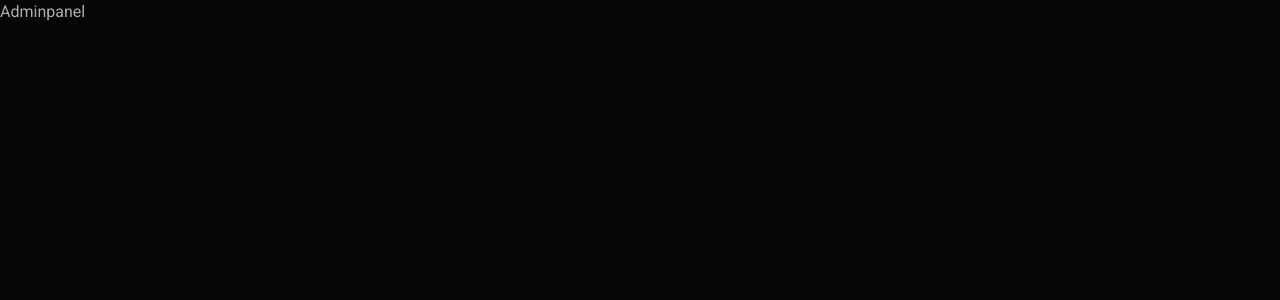
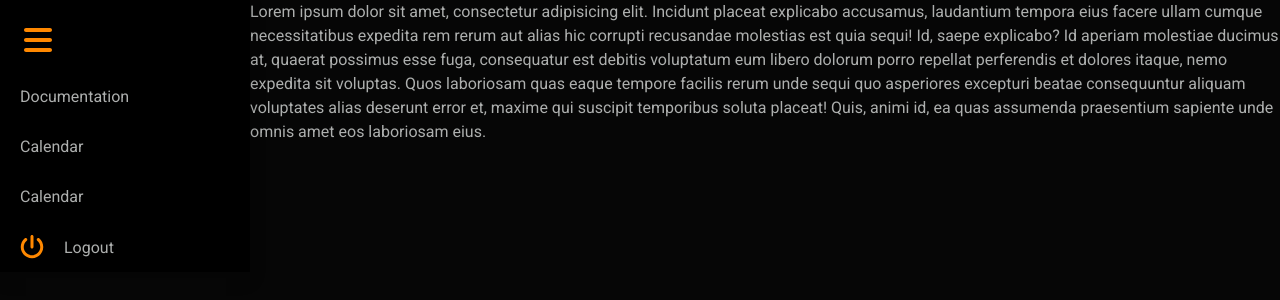
Before and after one commit to reshmaps156/skywalker-portal-admin, a React (Vite) app: page /admin in a window 1280 px wide. Shown: the top 300 px of the page. Built offline with nearby package versions, Linux system fonts and the light colour scheme.

Commit message:
sidebar placed in admin's dashboard as a nested component

```diff
--- a/src/pages/Adminpanel.jsx
+++ b/src/pages/Adminpanel.jsx
@@ -1,8 +1,16 @@
 import React from 'react'
+import SideControls from '../components/SideControls'
 
 function Adminpanel() {
   return (
-    <div>Adminpanel</div>
+    <>
+    <div className="container-fluid w-100 m-0 p-0 d-flex" >
+      <SideControls/>
+      <div>
+        <p>Lorem ipsum dolor sit amet, consectetur adipisicing elit. Incidunt placeat explicabo accusamus, laudantium tempora eius facere ullam cumque necessitatibus expedita rem rerum aut alias hic corrupti recusandae molestias est quia sequi! Id, saepe explicabo? Id aperiam molestiae ducimus at, quaerat possimus esse fuga, consequatur est debitis voluptatum eum libero dolorum porro repellat perferendis et dolores itaque, nemo expedita sit voluptas. Quos laboriosam quas eaque tempore facilis rerum unde sequi quo asperiores excepturi beatae consequuntur aliquam voluptates alias deserunt error et, maxime qui suscipit temporibus soluta placeat! Quis, animi id, ea quas assumenda praesentium sapiente unde omnis amet eos laboriosam eius.</p>
+      </div>
+    </div>
+    </>
   )
 }
 
```
